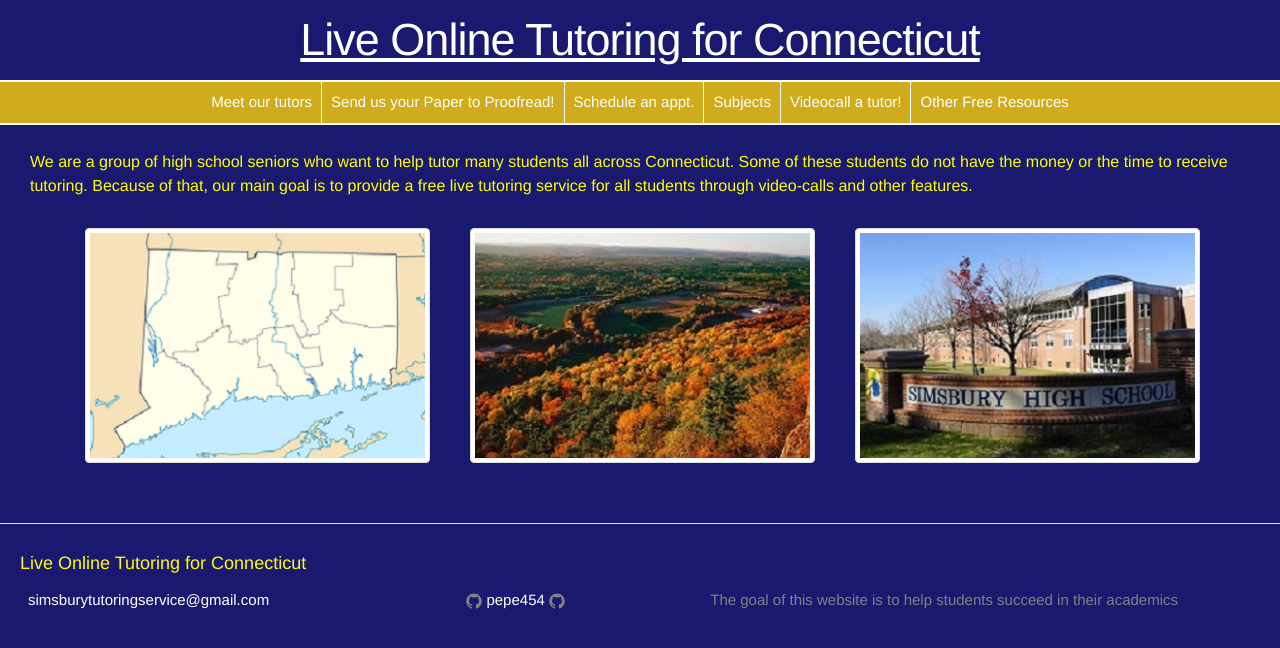
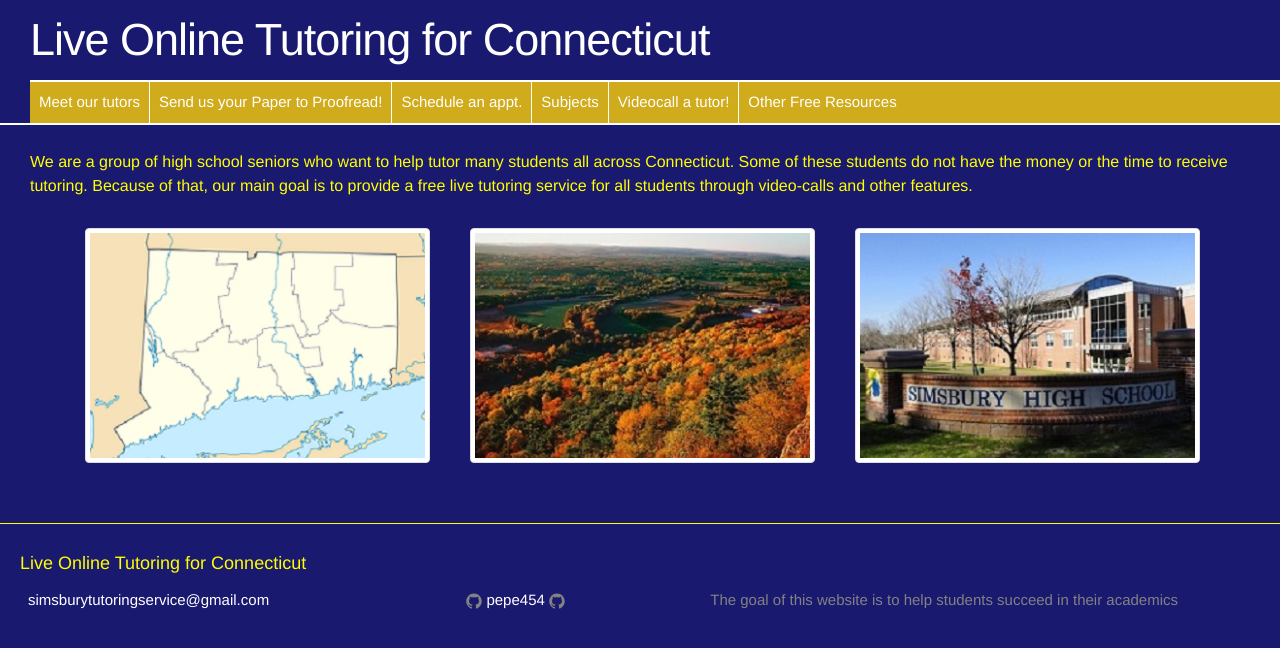
Before and after one commit to pepe454/pepe454.github.io, a Jekyll site: the page built from index.html, in a window 1280 px wide. Shown: the top 648 px of the page. Built offline with Jekyll 4.4.1, drawn with Linux system fonts in a browser that asks for light colours; the list of posts is cut into pages by our own code.

Commit message:
Update _layout.scss

```diff
--- a/_sass/_layout.scss
+++ b/_sass/_layout.scss
@@ -15,7 +15,8 @@
     letter-spacing: -1px;
     color: white;
     display: block;
-    text-align: center;
+    margin-left: 30px;
+    // text-align: center; //
     @include media-query($on-palm) {
       margin-left: 0%;
       text-align: left;
@@ -28,7 +29,8 @@
 .site-nav {
     line-height: 26px;
     display: block;
-    text-align: center;
+    margin-left: 30px;
+    //text-align: center;//
     background-color: #d0ab1b;
     border-top: 2px solid white;
     font-size: 0;
```
